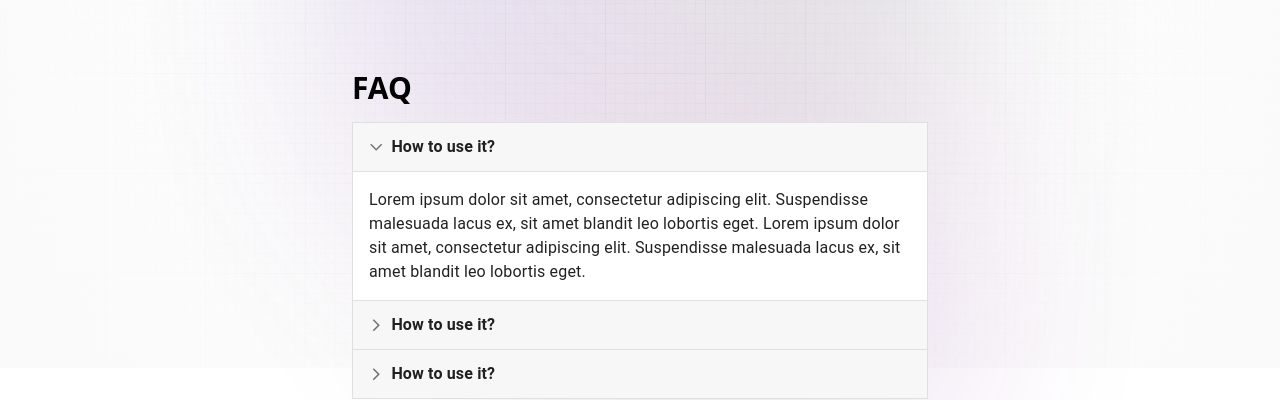
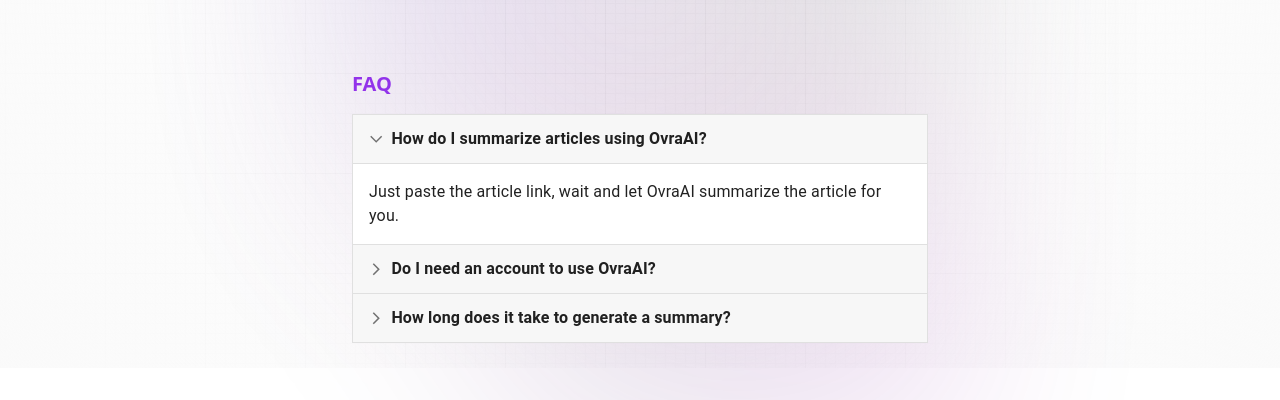
Before and after one commit to VFPT/ovra-prompt, a React (Vite) app: page / in a window 1280 px wide. Shown: the part 432-832 px from the top of the page. Built offline with nearby package versions, Linux system fonts and the light colour scheme; no server answers; a web font is replaced by a local one.

Commit message:
feat: update faq

```diff
--- a/src/App.css
+++ b/src/App.css
@@ -112,7 +112,7 @@
 }
 
 .summary_box {
-  @apply rounded-xl border border-gray-200 bg-white/20 shadow-[inset_10px_-50px_94px_0_rgb(199,199,199,0.2)] backdrop-blur p-4;
+  @apply rounded-xl border border-gray-200 bg-white/80 shadow-[inset_10px_-50px_94px_0_rgb(199,199,199,0.2)] backdrop-blur p-4;
 }
 
 .footer {
@@ -153,5 +153,5 @@
 }
 
 .faq-title {
-  @apply text-3xl font-extrabold mb-4 text-black;
+  @apply font-extrabold mb-4 bg-gradient-to-r from-purple-600 to-violet-600 bg-clip-text text-transparent text-xl;
 }
--- a/src/components/Accordion.jsx
+++ b/src/components/Accordion.jsx
@@ -50,52 +50,43 @@
   };
 
   return (
-    <div className='w-full max-w-xl pb-20 rounded-sm'>
+    <div className='w-full max-w-xl pb-20 rounded-sm gap-3'>
     <div>
-        <h1 className="faq-title">FAQ</h1>
+        <h2 className="faq-title">FAQ</h2>
     </div>
       <Accordion expanded={expanded === 'panel1'} onChange={handleChange('panel1')}>
         <AccordionSummary aria-controls="panel1d-content" id="panel1d-header">
           <Typography>
-            <p className='font-bold '>How to use it?</p>
+            <p className='font-bold '>How do I summarize articles using OvraAI?</p>
           </Typography>
         </AccordionSummary>
         <AccordionDetails>
           <Typography>
-            Lorem ipsum dolor sit amet, consectetur adipiscing elit. Suspendisse
-            malesuada lacus ex, sit amet blandit leo lobortis eget. Lorem ipsum dolor
-            sit amet, consectetur adipiscing elit. Suspendisse malesuada lacus ex,
-            sit amet blandit leo lobortis eget.
+            Just paste the article link, wait and let OvraAI summarize the article for you.
           </Typography>
         </AccordionDetails>
       </Accordion>
       <Accordion expanded={expanded === 'panel2'} onChange={handleChange('panel2')}>
         <AccordionSummary aria-controls="panel2d-content" id="panel2d-header">
           <Typography>
-            <p className='font-bold'>How to use it?</p>
+            <p className='font-bold'>Do I need an account to use OvraAI?</p>
           </Typography>
         </AccordionSummary>
         <AccordionDetails>
           <Typography>
-            Lorem ipsum dolor sit amet, consectetur adipiscing elit. Suspendisse
-            malesuada lacus ex, sit amet blandit leo lobortis eget. Lorem ipsum dolor
-            sit amet, consectetur adipiscing elit. Suspendisse malesuada lacus ex,
-            sit amet blandit leo lobortis eget.
+            Yes, you typically need to log in or create an account to use OvraAI's features.
           </Typography>
         </AccordionDetails>
       </Accordion>
       <Accordion expanded={expanded === 'panel3'} onChange={handleChange('panel3')}>
         <AccordionSummary aria-controls="panel3d-content" id="panel3d-header">
           <Typography>
-            <p className='font-bold'>How to use it?</p>
+            <p className='font-bold'>How long does it take to generate a summary?</p>
           </Typography>
         </AccordionSummary>
         <AccordionDetails>
           <Typography>
-            Lorem ipsum dolor sit amet, consectetur adipiscing elit. Suspendisse
-            malesuada lacus ex, sit amet blandit leo lobortis eget. Lorem ipsum dolor
-            sit amet, consectetur adipiscing elit. Suspendisse malesuada lacus ex,
-            sit amet blandit leo lobortis eget.
+            The time varies depending on the length of the article, but it usually takes a few moments.
           </Typography>
         </AccordionDetails>
       </Accordion>
```
